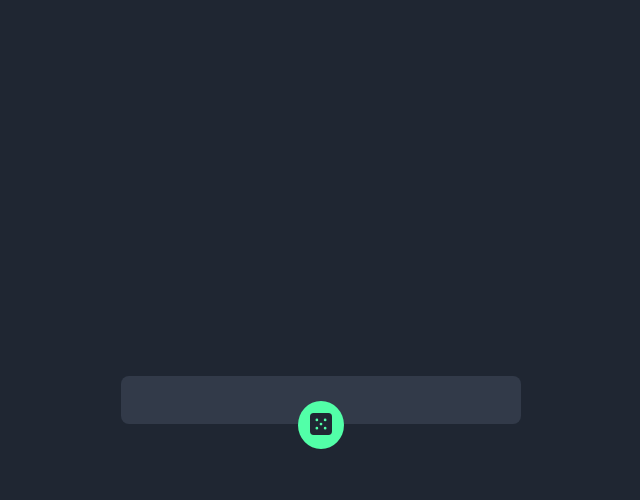
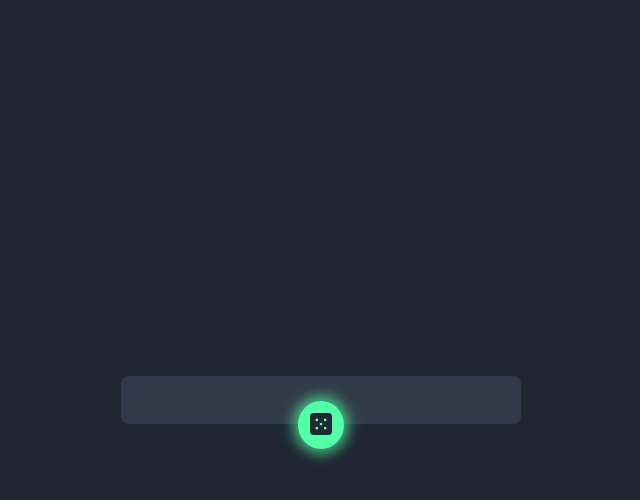
Before and after one commit to Cyril-vtn/advice-generator-app, a plain HTML site: page index.html in a window 1280 px wide. In both pictures the pointer is over the element 640 px from the left and 425 px from the top of the page. Shown: the whole page, without its empty margins (319-959 px from the left). Drawn offline with Linux system fonts and the light colour scheme.

Commit message:
Update style.css

```diff
--- a/style/style.css
+++ b/style/style.css
@@ -45,7 +45,10 @@ body {
   background-color: var(--main-bg-color-green);
   cursor: pointer;
 }
-
+.dice-btn:hover {
+  box-shadow: 0px 0px 13px 5px rgba(82, 255, 158, 0.69);
+  transition: all 0.25s ease-in-out;
+}
 .dice {
   width: 100%;
   height: auto;
```
